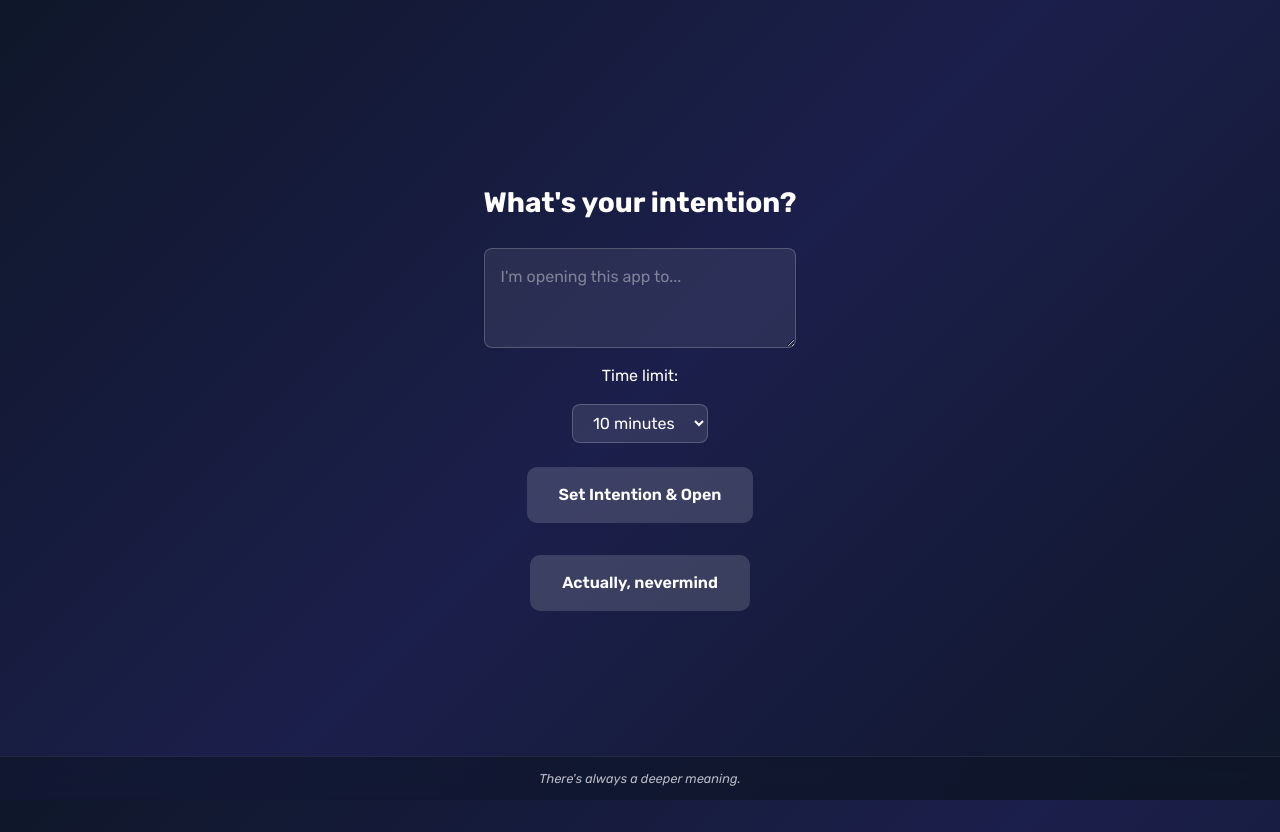
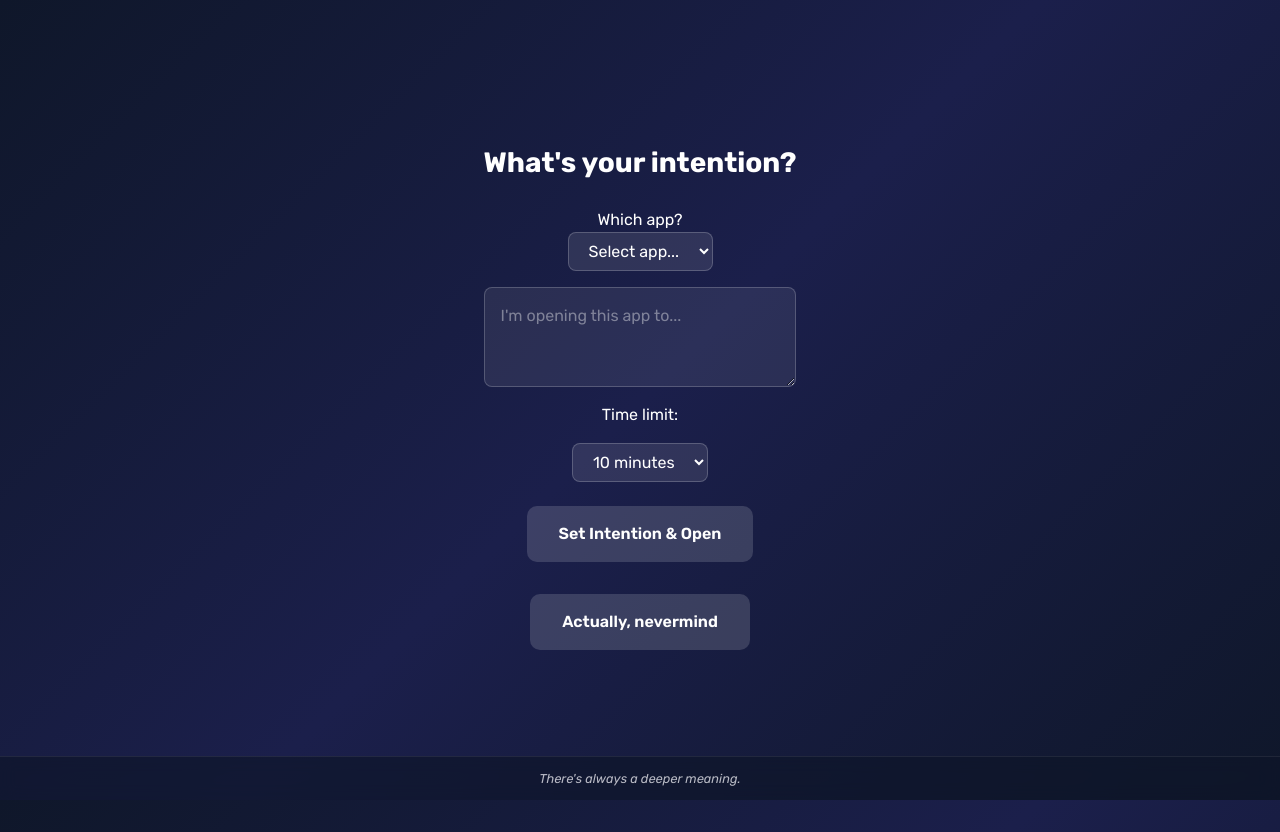
Before and after one commit to lucasbwein/Urge-Replacer, a React (Create React App) app: page / in a window 1280 px wide. Both pictures are taken after a click on the button "Set Intention for Social Media (mobile)". Built offline with nearby package versions, Linux system fonts and the light colour scheme.

Commit message:
handles empty case

```diff
--- a/src/App.js
+++ b/src/App.js
@@ -529,8 +529,28 @@ export default function App() {
           ) : (
             <>
               <h2>What's your intention?</h2>
+              {!targetApp && (
+                  <div className="app-selector">
+                    <p>Which app?</p>
+                    <select
+                      value={targetApp}
+                      onChange={(e) => setTargetApp(e.target.value)}
+                      className="app-select"
+                    >
+                      <option value="">Select app...</option>
+                      <option value="Instagram">Instagram</option>
+                      <option value="YouTube">YouTube</option>
+                    </select>
+                  </div>
+              )}
+
+              {/* Show selected app if already set */}
+              {targetApp && (
+                <p className="selected-app">Opening: <strong>{targetApp}</strong></p>
+              )}
+
               <textarea
-                placeholder="I'm opening this app to..."
+                placeholder={`I'm opening ${targetApp || 'this app'} to...`}
                 value={intention}
                 onChange={(e) => setIntention(e.target.value)}
               />
@@ -547,14 +567,10 @@ export default function App() {
                     localStorage.setItem('lastIntention', intention);
                     setRecentIntention(true);
 
-                    if (targetApp) {
-                      const shortcutName = `Open ${targetApp} Intentional`;
-                      window.location.href = `shortcuts://run-shortcut?name=${encodeURIComponent(shortcutName)}`;
-                    } else {
-                      alert(`Intention set for ${timeLimit} mins. Enable Focus Mode manually, then open the app.`);
-                    }
+                    const shortcutName = `Open ${targetApp} Intentional`;
+                    window.location.href = `shortcuts://run-shortcut?name=${encodeURIComponent(shortcutName)}`;
                   }}
-                  disabled={!intention.trim()}
+                  disabled={!intention.trim() || !targetApp}
                 >
                   Set Intention & Open {targetApp}
                 </button>
```
